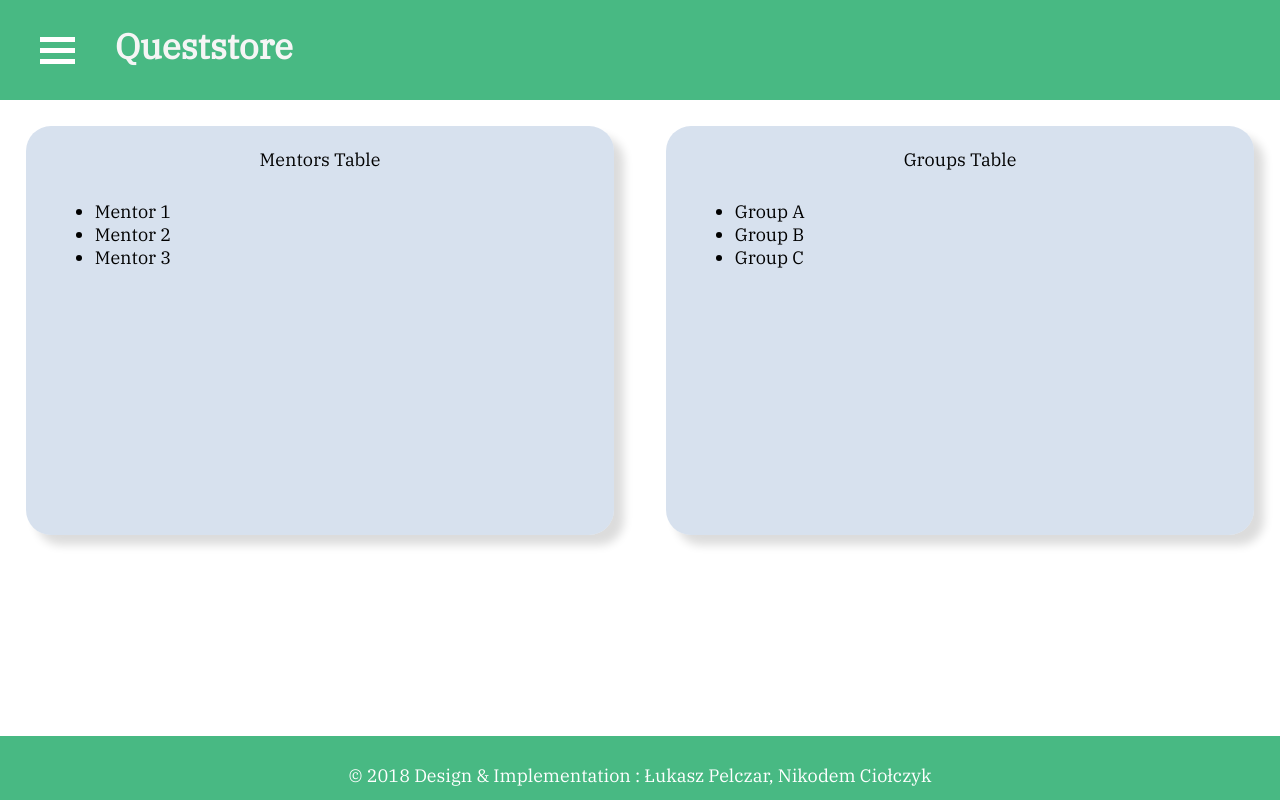
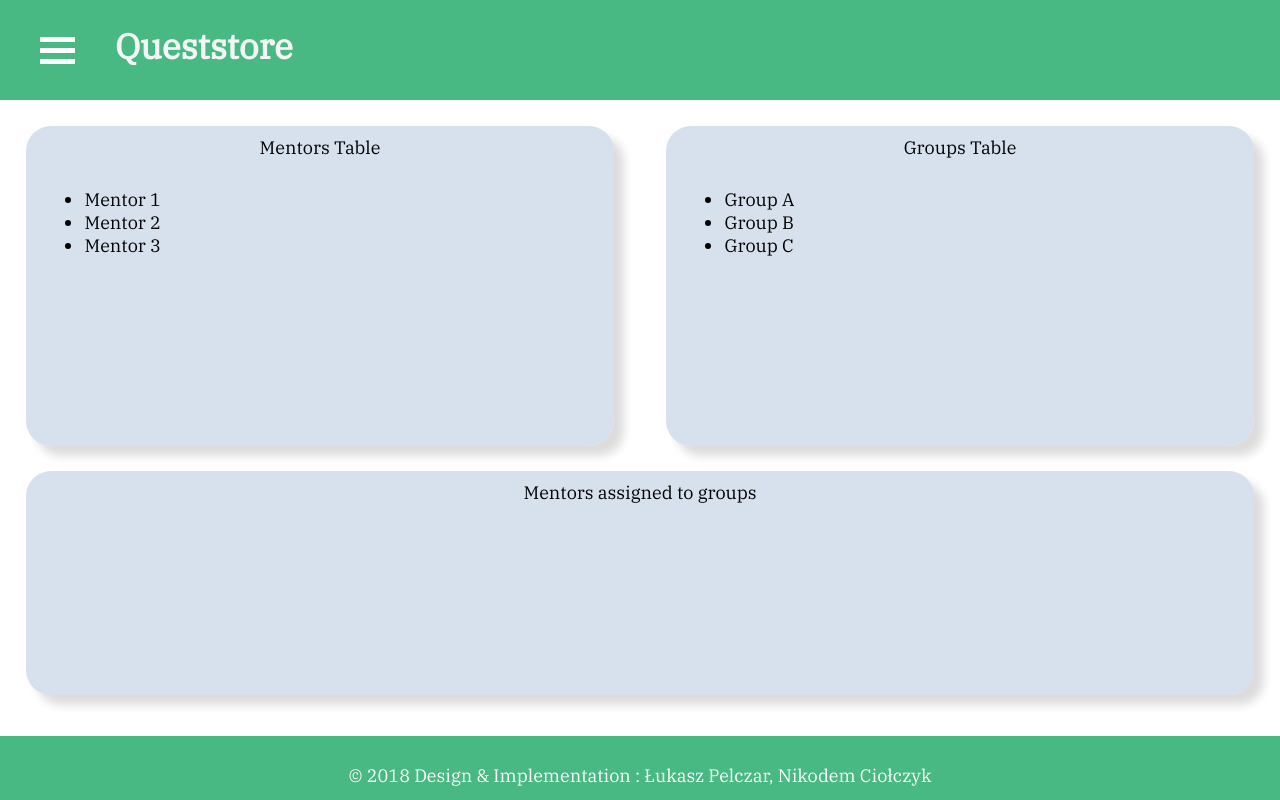
Before and after one commit to lpelczar/Queststore-CMS, a PHP site: page /admin_manager.html in a window 1280 px wide. Run offline with PHP 8.4, Linux system fonts and the light colour scheme.

Commit message:
Add 3rd table to admin panel

```diff
--- a/admin_manager.html
+++ b/admin_manager.html
@@ -60,7 +60,8 @@
 
         <div class="content-admin">
 
-            <div class="mentors-table" onclick="mentor_table_center()">
+            <div id="column-tables">
+                <div class="mentors table" onclick="mentor_table_center()">
                     <div id="mentors-table-name">Mentors Table</div>
 
                     <ul class="mentors-lists">
@@ -106,7 +107,7 @@
                     </div>
                 </div>
 
-            <div class="groups-table" onclick="group_table_center()">
+                <div class="groups table" onclick="group_table_center()">
                     <div id="groups-table-name">Groups Table</div>
                     <ul class="groups-lists">
                         <li class="group-list" onclick="">Group A</li>
@@ -114,6 +115,15 @@
                         <li class="group-list">Group C</li>
                     </ul>
                 </div>
+            </div>
+
+            <div id="row-table">
+                <div class="assigned table">
+                    <div id="assigned-table-name">Mentors assigned to groups</div>
+                    <ul></ul>
+                </div>
+            </div>
+
         </div>
     </div>
 
--- a/css/admin-tables.css
+++ b/css/admin-tables.css
@@ -1,35 +1,29 @@
 .content-admin {
-    display: flex;
-    justify-content: space-around;
     height: 100%;
 }
 
-.mentors-table {
-    height: 60%;
-    width: 90%;
+#column-tables {
+    display: flex;
+    height: 50%;
+    width: 100%;
+}
+
+#row-table {
+    display: flex;
+    height: 35%;
+    margin-top: 2%;
+}
+
+.table {
+    height: 100%;
+    width: 100%;
     box-shadow: 10px 10px 10px gainsboro;
     background-color: rgba(176, 196, 222, 0.5);
     margin: 2%;
-    padding: 1%;
     border-radius: 25px;
 }
 
-.mentors-table:hover {
-    background-color: rgba(176, 196, 222, 0.8);
-}
-
-.groups-table {
-    height: 60%;
-    width: 90%;
-    box-shadow: 10px 10px 10px gainsboro;
-    background-color: rgba(176, 196, 222, 0.5);
-    margin: 2%;
-    padding: 1%;
-    border-radius: 25px;
-
-}
-
-.groups-table:hover {
+.table:hover {
     background-color: rgba(176, 196, 222, 0.8);
 }
 
@@ -49,6 +43,11 @@
 }
 
 #groups-table-name {
+    text-align: center;
+    padding-top: 10px;
+}
+
+#assigned-table-name {
     text-align: center;
     padding-top: 10px;
 }
--- a/js/admin_manager.js
+++ b/js/admin_manager.js
@@ -9,15 +9,13 @@ function displayWindow() {
 }
 
 function mentor_table_center() {
-    let mentor_table = document.getElementsByClassName('mentors-table')[0];
-    let group_table = document.getElementsByClassName('groups-table')[0];
-    let content = document.getElementsByClassName('content-admin')[0];
+    let mentor_table = document.getElementsByClassName('mentors table')[0];
+    let group_table = document.getElementsByClassName('groups table')[0];
+    let content = document.getElementById('column-tables');
 
+    mentor_table.style.width = "80%";
+    group_table.style.display = "none";
     content.style.justifyContent = "center";
-    mentor_table.style.position = "relative";
-    mentor_table.style.width = "70%";
-
-    group_table.style.display = "none";
 
     /*mentor_table.onclick = function () {
         window.location.href = "admin_manager.html";
@@ -26,14 +24,14 @@ function mentor_table_center() {
 }
 
 function group_table_center() {
-    let mentor_table = document.getElementsByClassName('mentors-table')[0];
-    let group_table = document.getElementsByClassName('groups-table')[0];
-    let content = document.getElementsByClassName('content-admin')[0];
+    let mentor_table = document.getElementsByClassName('mentors table')[0];
+    let group_table = document.getElementsByClassName('groups table')[0];
+    let content = document.getElementById('column-tables');
 
+
+    group_table.style.width = "80%";
+    mentor_table.style.display = "none";
     content.style.justifyContent = "center";
-    group_table.style.position = "relative";
-    group_table.style.width = "70%";
-    mentor_table.style.display = "none";
 
 
     group_table.onclick = function () {
--- a/js/sign_in_table.js
+++ b/js/sign_in_table.js
@@ -10,7 +10,7 @@ function textAnimation() {
     };
 
     password.onfocus = function () {
-        password_text.style.animation = "1.5s slide-password"
+        password_text.style.animation = "1.5s slide-password";
         password_text.style.left = "32%"
     }
 }
```
Lines whose indentation alone changed are shown as unchanged.
